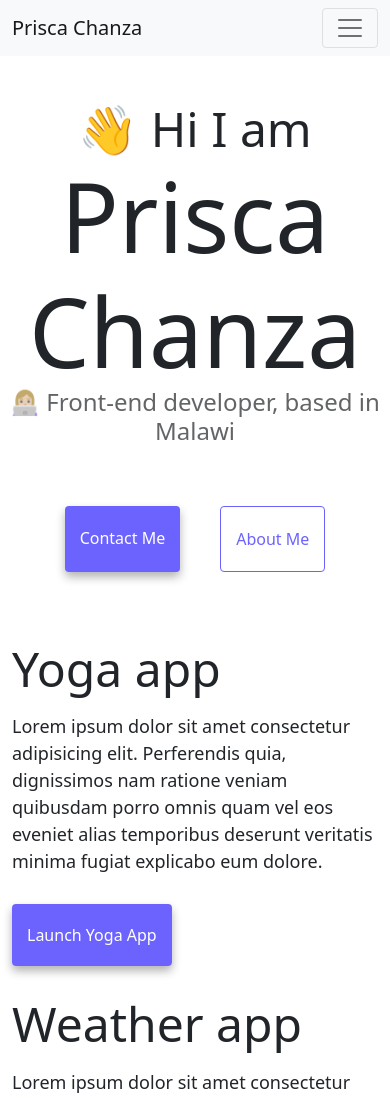
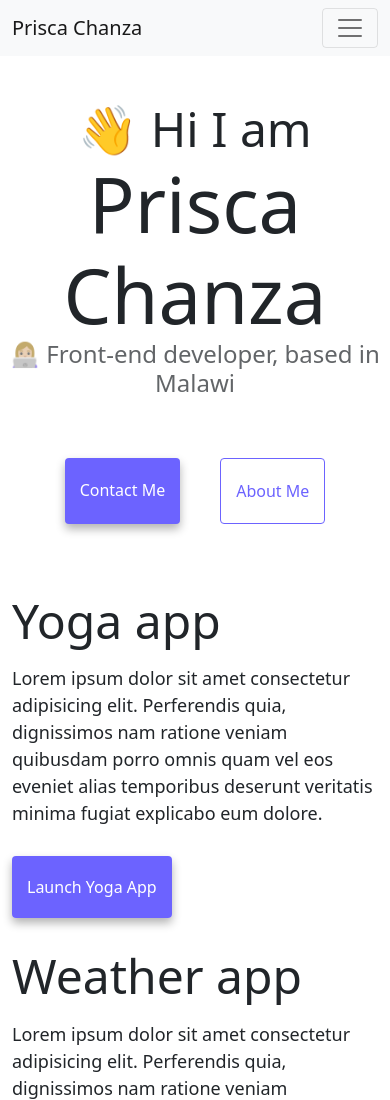
Before and after one commit to Priscachanza/prisca-portfolio, a plain HTML site: page index.html in a window 390 px wide. Shown: the top 1100 px of the page. Drawn offline with nearby package versions, Linux system fonts and the light colour scheme.

Commit message:
h1 home update for small devices

```diff
--- a/index.html
+++ b/index.html
@@ -52,7 +52,7 @@
       </div>
     </nav>
     <h2 class="text-center">👋 Hi I am</h2>
-    <h1 class="text-center">Prisca Chanza</h1>
+    <h1 class="text-center" id="prisca-heading">Prisca Chanza</h1>
     <h3 class="text-center">👩🏼‍💻 Front-end developer, based in Malawi</h3>
     <div class="navigation-links mb-5">
       <a href="about.html#contact" class="primary-link" title="">Contact me</a>
--- a/style.css
+++ b/style.css
@@ -86,12 +86,12 @@ p {
 .email-link:hover {
   text-decoration: underline;
 }
-@media(max-width: 576px){
-  #app-launch{
-  display:none;
-
+@media (max-width: 576px) {
+  #app-launch {
+    display: none;
+  }
+  #about-me,
+  #prisca-heading {
+    font-size: 76px;
+  }
 }
-#about-me {
-  font-size: 76px;
-}
-}
```
